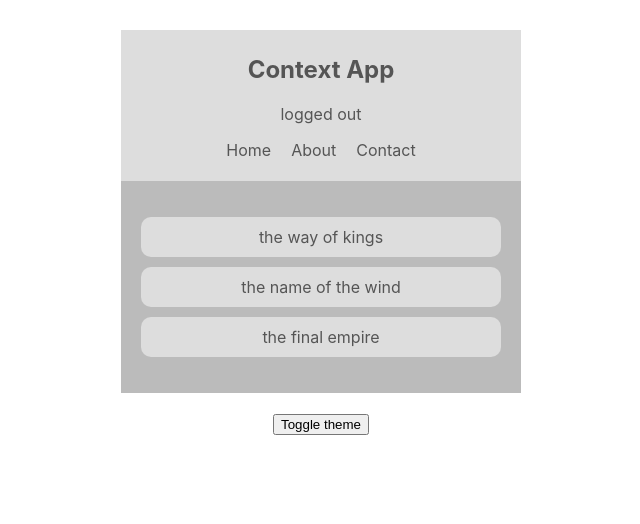
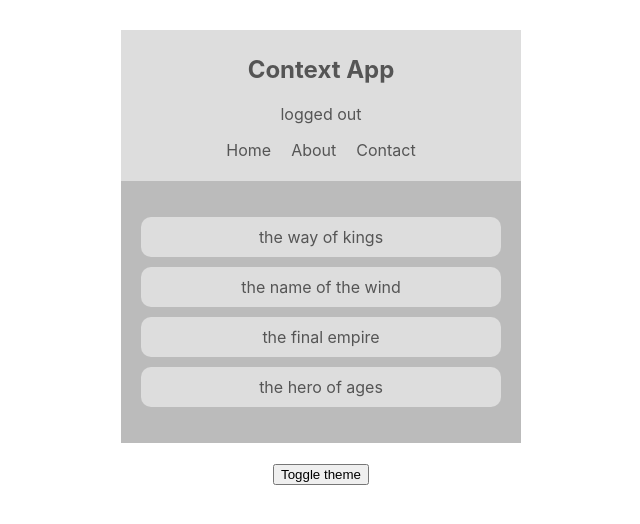
Before and after one commit to himanshigupta29/react-context-and-hooks, a React (Create React App) app: page / in a window 1280 px wide. Shown: the top 524 px of the page, without its empty margins (319-959 px from the left). Built offline with nearby package versions, Linux system fonts and the light colour scheme.

Commit message:
added booklist from contexts and hooks

```diff
--- a/src/components/BookList.js
+++ b/src/components/BookList.js
@@ -1,18 +1,27 @@
 import React, { useContext } from 'react'
 import {ThemeContext} from '../contexts/ThemeContext';
+
+import {BookContext} from '../contexts/BookContext';
 
 const BookList = () => {
 
     const {isLightTheme, light, dark} = useContext(ThemeContext);
+    const {books} = useContext(BookContext);
 
     const theme = isLightTheme ? light : dark;
 
     return (
         <div className="book-list" style = {{ background: theme.bg, color: theme.syntax }}>
         <ul>
-            <li style = {{background: theme.ui}}>the way of kings</li>
-            <li style = {{background: theme.ui}}>the name of the wind</li>
-            <li style = {{background: theme.ui}}>the final empire</li>
+
+            {
+                books.map((book) => {
+                    return (
+                        <li style = {{background: theme.ui}} id = {book.id}>{book.title}</li>
+                    )
+                })
+            }
+
         </ul>
     </div>
     );
--- a/src/contexts/BookContext.js
+++ b/src/contexts/BookContext.js
@@ -14,7 +14,7 @@ export const BookContext = createContext();
 
 
     return (
-        <BookContext.Provider value={[...books]}>
+        <BookContext.Provider value={{books}}>
             {props.children}
         </BookContext.Provider>
     );
```
Also changed, not shown: 1 other file (tests, documents, lock files or other folders).
